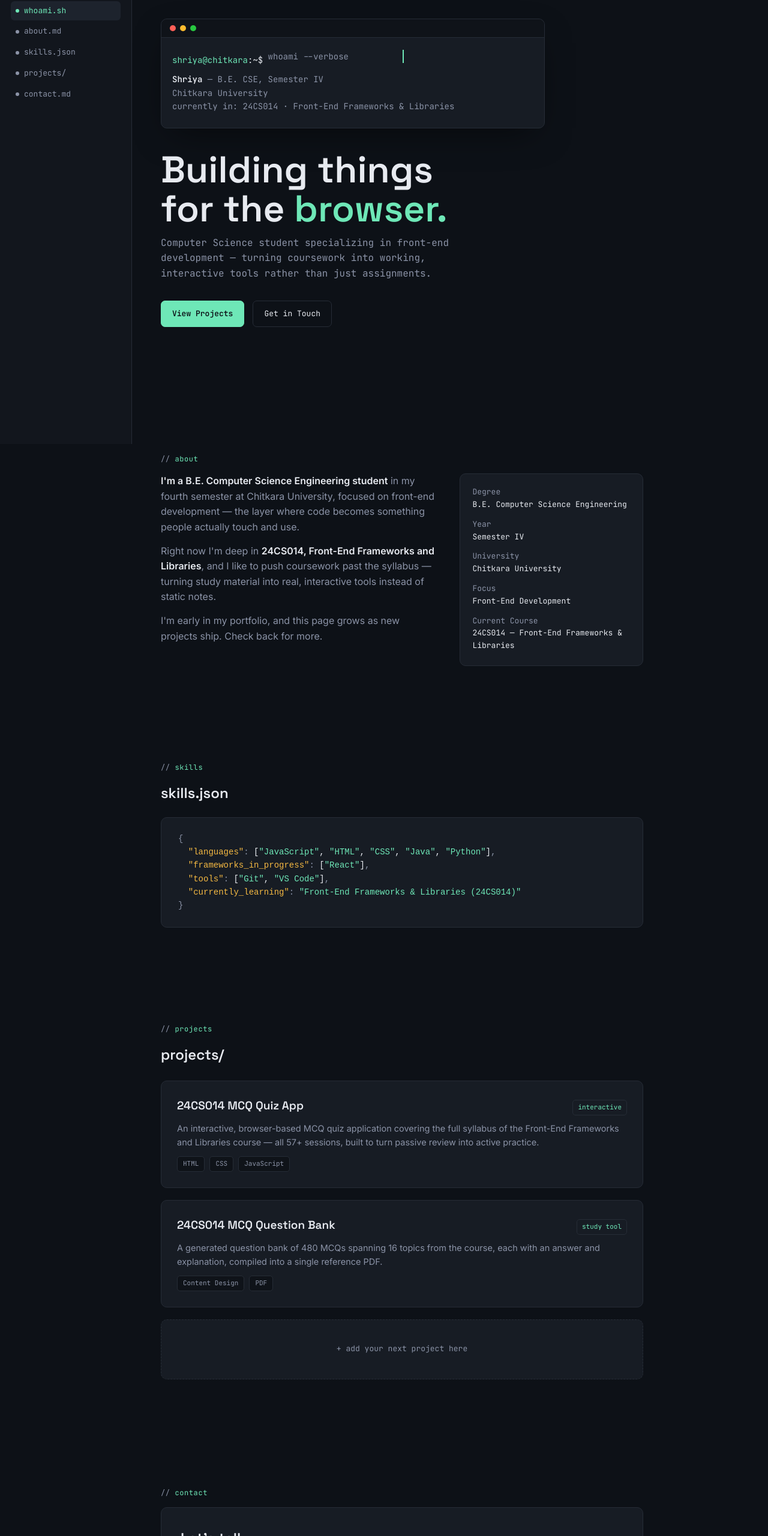
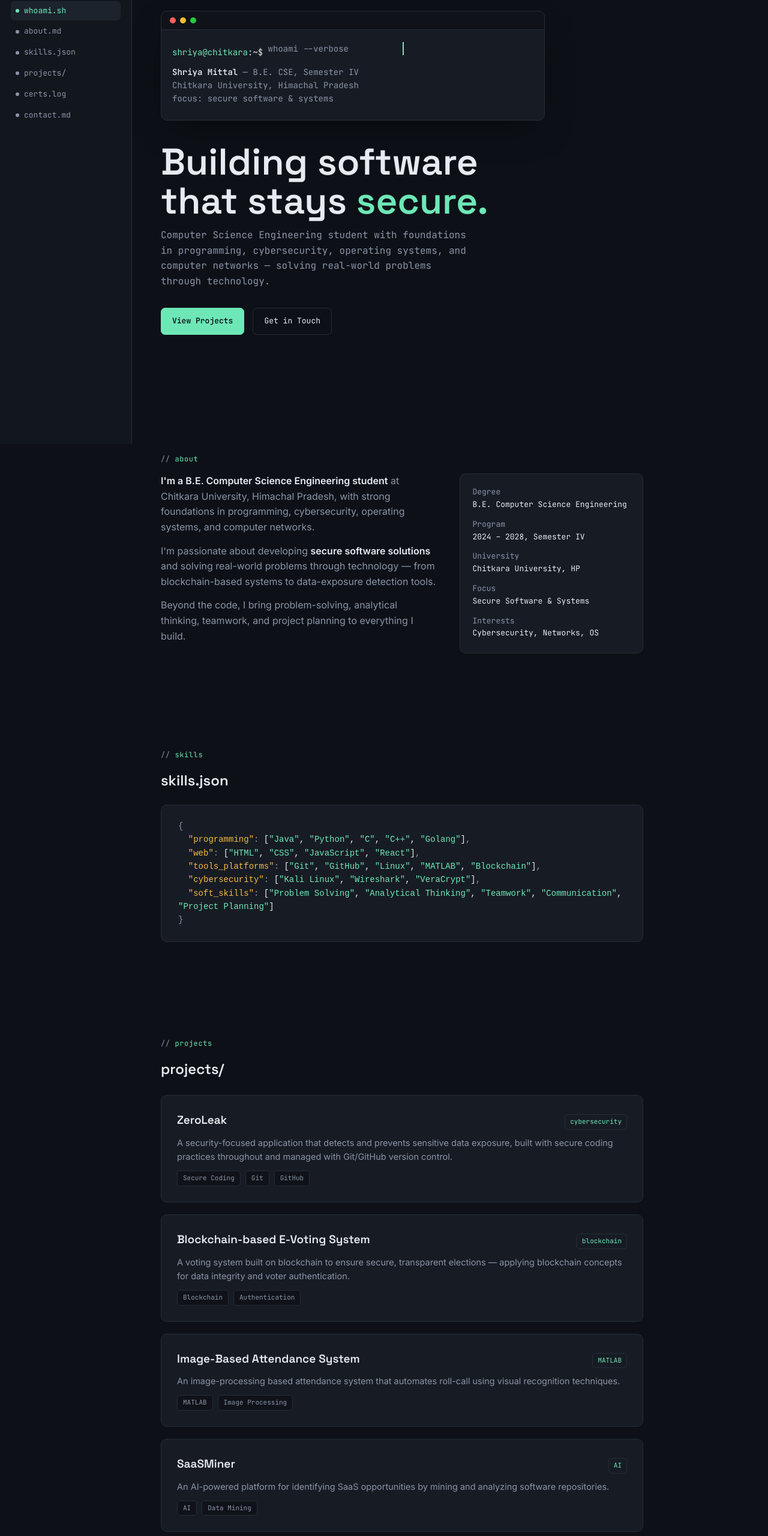
Before and after one commit to ShriyaM50/shriya-portfolio, a plain HTML site: page index.html in a window 1280 px wide. Shown: the part 60-2620 px from the top of the page at 60% size. Drawn offline with Linux system fonts and the light colour scheme.

Commit message:
Updated portfolio with new design

```diff
--- a/index.html
+++ b/index.html
@@ -3,7 +3,7 @@
 <head>
 <meta charset="UTF-8">
 <meta name="viewport" content="width=device-width, initial-scale=1.0">
-<title>Shriya — Portfolio</title>
+<title>Shriya Mittal — Portfolio</title>
 <link rel="preconnect" href="https://fonts.googleapis.com">
 <link href="https://fonts.googleapis.com/css2?family=Space+Grotesk:wght@400;500;600;700&family=Inter:wght@400;500;600&family=JetBrains+Mono:wght@400;500;600&display=swap" rel="stylesheet">
 <style>
@@ -310,6 +310,7 @@
       <li><a href="#about"><span class="dot"></span>about.md</a></li>
       <li><a href="#skills"><span class="dot"></span>skills.json</a></li>
       <li><a href="#projects"><span class="dot"></span>projects/</a></li>
+      <li><a href="#certs"><span class="dot"></span>certs.log</a></li>
       <li><a href="#contact"><span class="dot"></span>contact.md</a></li>
     </ul>
   </nav>
@@ -321,15 +322,15 @@
         <div class="terminal-body">
           <div><span class="prompt">shriya@chitkara</span><span class="cmd">:~$</span> <span class="typed">whoami --verbose</span></div>
           <div class="out">
-            <b>Shriya</b> — B.E. CSE, Semester IV<br>
-            Chitkara University<br>
-            currently in: 24CS014 · Front-End Frameworks &amp; Libraries
+            <b>Shriya Mittal</b> — B.E. CSE, Semester IV<br>
+            Chitkara University, Himachal Pradesh<br>
+            focus: secure software &amp; systems
           </div>
         </div>
       </div>
 
-      <h1 class="name">Building things<br>for the <span class="accent">browser.</span></h1>
-      <p class="role">Computer Science student specializing in front-end development — turning coursework into working, interactive tools rather than just assignments.</p>
+      <h1 class="name">Building software<br>that stays <span class="accent">secure.</span></h1>
+      <p class="role">Computer Science Engineering student with foundations in programming, cybersecurity, operating systems, and computer networks — solving real-world problems through technology.</p>
 
       <div class="hero-cta">
         <a href="#projects" class="btn primary">View Projects</a>
@@ -341,17 +342,17 @@
       <div class="eyebrow">about</div>
       <div class="about-grid">
         <div>
-          <p><b>I'm a B.E. Computer Science Engineering student</b> in my fourth semester at Chitkara University, focused on front-end development — the layer where code becomes something people actually touch and use.</p>
-          <p>Right now I'm deep in <b>24CS014, Front-End Frameworks and Libraries</b>, and I like to push coursework past the syllabus — turning study material into real, interactive tools instead of static notes.</p>
-          <p>I'm early in my portfolio, and this page grows as new projects ship. Check back for more.</p>
+          <p><b>I'm a B.E. Computer Science Engineering student</b> at Chitkara University, Himachal Pradesh, with strong foundations in programming, cybersecurity, operating systems, and computer networks.</p>
+          <p>I'm passionate about developing <b>secure software solutions</b> and solving real-world problems through technology — from blockchain-based systems to data-exposure detection tools.</p>
+          <p>Beyond the code, I bring problem-solving, analytical thinking, teamwork, and project planning to everything I build.</p>
         </div>
         <div class="info-card">
           <dl>
             <dt>Degree</dt><dd>B.E. Computer Science Engineering</dd>
-            <dt>Year</dt><dd>Semester IV</dd>
-            <dt>University</dt><dd>Chitkara University</dd>
-            <dt>Focus</dt><dd>Front-End Development</dd>
-            <dt>Current Course</dt><dd>24CS014 — Front-End Frameworks &amp; Libraries</dd>
+            <dt>Program</dt><dd>2024 – 2028, Semester IV</dd>
+            <dt>University</dt><dd>Chitkara University, HP</dd>
+            <dt>Focus</dt><dd>Secure Software &amp; Systems</dd>
+            <dt>Interests</dt><dd>Cybersecurity, Networks, OS</dd>
           </dl>
         </div>
       </div>
@@ -362,10 +363,11 @@
       <h2 style="margin-bottom:20px;">skills.json</h2>
       <div class="skills-json">
 <pre><span class="p">{</span>
-  <span class="k">"languages"</span><span class="p">:</span> [<span class="s">"JavaScript"</span>, <span class="s">"HTML"</span>, <span class="s">"CSS"</span>, <span class="s">"Java"</span>, <span class="s">"Python"</span>]<span class="p">,</span>
-  <span class="k">"frameworks_in_progress"</span><span class="p">:</span> [<span class="s">"React"</span>]<span class="p">,</span>
-  <span class="k">"tools"</span><span class="p">:</span> [<span class="s">"Git"</span>, <span class="s">"VS Code"</span>]<span class="p">,</span>
-  <span class="k">"currently_learning"</span><span class="p">:</span> <span class="s">"Front-End Frameworks & Libraries (24CS014)"</span>
+  <span class="k">"programming"</span><span class="p">:</span> [<span class="s">"Java"</span>, <span class="s">"Python"</span>, <span class="s">"C"</span>, <span class="s">"C++"</span>, <span class="s">"Golang"</span>]<span class="p">,</span>
+  <span class="k">"web"</span><span class="p">:</span> [<span class="s">"HTML"</span>, <span class="s">"CSS"</span>, <span class="s">"JavaScript"</span>, <span class="s">"React"</span>]<span class="p">,</span>
+  <span class="k">"tools_platforms"</span><span class="p">:</span> [<span class="s">"Git"</span>, <span class="s">"GitHub"</span>, <span class="s">"Linux"</span>, <span class="s">"MATLAB"</span>, <span class="s">"Blockchain"</span>]<span class="p">,</span>
+  <span class="k">"cybersecurity"</span><span class="p">:</span> [<span class="s">"Kali Linux"</span>, <span class="s">"Wireshark"</span>, <span class="s">"VeraCrypt"</span>]<span class="p">,</span>
+  <span class="k">"soft_skills"</span><span class="p">:</span> [<span class="s">"Problem Solving"</span>, <span class="s">"Analytical Thinking"</span>, <span class="s">"Teamwork"</span>, <span class="s">"Communication"</span>, <span class="s">"Project Planning"</span>]
 <span class="p">}</span></pre>
       </div>
     </section>
@@ -376,24 +378,52 @@
 
       <div class="project-card">
         <div class="project-head">
-          <h3>24CS014 MCQ Quiz App</h3>
-          <span class="project-tag">interactive</span>
+          <h3>ZeroLeak</h3>
+          <span class="project-tag">cybersecurity</span>
         </div>
-        <p>An interactive, browser-based MCQ quiz application covering the full syllabus of the Front-End Frameworks and Libraries course — all 57+ sessions, built to turn passive review into active practice.</p>
-        <div class="stack"><span>HTML</span><span>CSS</span><span>JavaScript</span></div>
+        <p>A security-focused application that detects and prevents sensitive data exposure, built with secure coding practices throughout and managed with Git/GitHub version control.</p>
+        <div class="stack"><span>Secure Coding</span><span>Git</span><span>GitHub</span></div>
       </div>
 
       <div class="project-card">
         <div class="project-head">
-          <h3>24CS014 MCQ Question Bank</h3>
-          <span class="project-tag">study tool</span>
+          <h3>Blockchain-based E-Voting System</h3>
+          <span class="project-tag">blockchain</span>
         </div>
-        <p>A generated question bank of 480 MCQs spanning 16 topics from the course, each with an answer and explanation, compiled into a single reference PDF.</p>
-        <div class="stack"><span>Content Design</span><span>PDF</span></div>
+        <p>A voting system built on blockchain to ensure secure, transparent elections — applying blockchain concepts for data integrity and voter authentication.</p>
+        <div class="stack"><span>Blockchain</span><span>Authentication</span></div>
       </div>
 
-      <div class="project-card placeholder">
-        + add your next project here
+      <div class="project-card">
+        <div class="project-head">
+          <h3>Image-Based Attendance System</h3>
+          <span class="project-tag">MATLAB</span>
+        </div>
+        <p>An image-processing based attendance system that automates roll-call using visual recognition techniques.</p>
+        <div class="stack"><span>MATLAB</span><span>Image Processing</span></div>
+      </div>
+
+      <div class="project-card">
+        <div class="project-head">
+          <h3>SaaSMiner</h3>
+          <span class="project-tag">AI</span>
+        </div>
+        <p>An AI-powered platform for identifying SaaS opportunities by mining and analyzing software repositories.</p>
+        <div class="stack"><span>AI</span><span>Data Mining</span></div>
+      </div>
+    </section>
+
+    <section id="certs">
+      <div class="eyebrow">certifications</div>
+      <h2 style="margin-bottom:24px;">certs.log</h2>
+      <div class="skills-json">
+<pre><span class="p">[</span>
+  <span class="k">"Pre Security"</span><span class="p">,</span> <span class="p">// TryHackMe</span>
+  <span class="k">"Blockchain"</span><span class="p">,</span> <span class="p">// Infosys</span>
+  <span class="k">"Networking Basics"</span><span class="p">,</span> <span class="p">// Cisco Networking Academy</span>
+  <span class="k">"Introduction to Modern AI"</span><span class="p">,</span> <span class="p">// Cisco Networking Academy</span>
+  <span class="k">"Linux For Beginners"</span>
+<span class="p">]</span></pre>
       </div>
     </section>
 
@@ -401,17 +431,19 @@
       <div class="eyebrow">contact</div>
       <div class="contact-card">
         <h2>Let's talk.</h2>
-        <p style="color:var(--text-dim); margin-top:8px; font-size:14.5px;">Open to internships, collaborations, and front-end projects.</p>
+        <p style="color:var(--text-dim); margin-top:8px; font-size:14.5px;">Open to internships, collaborations, and secure software projects.</p>
         <div class="contact-list">
-          <a href="mailto:you@email.com"><span class="lbl">email</span> you@email.com</a>
-          <a href="#"><span class="lbl">github</span> github.com/your-username</a>
-          <a href="#"><span class="lbl">linkedin</span> linkedin.com/in/your-profile</a>
+          <a href="mailto:shriya1538.be24@chitkarauniversity.edu.in"><span class="lbl">email</span> shriya1538.be24@chitkarauniversity.edu.in</a>
+          <a href="tel:+919878493118"><span class="lbl">phone</span> +91 98784 93118</a>
+          <a href="#"><span class="lbl">github</span> add your GitHub URL</a>
+          <a href="#"><span class="lbl">linkedin</span> add your LinkedIn URL</a>
+          <a href="#"><span class="lbl">tryhackme</span> add your TryHackMe URL</a>
         </div>
       </div>
     </section>
 
     <footer>
-      built by Shriya · Chitkara University
+      built by Shriya Mittal · Chitkara University
     </footer>
   </main>
 </div>
```
